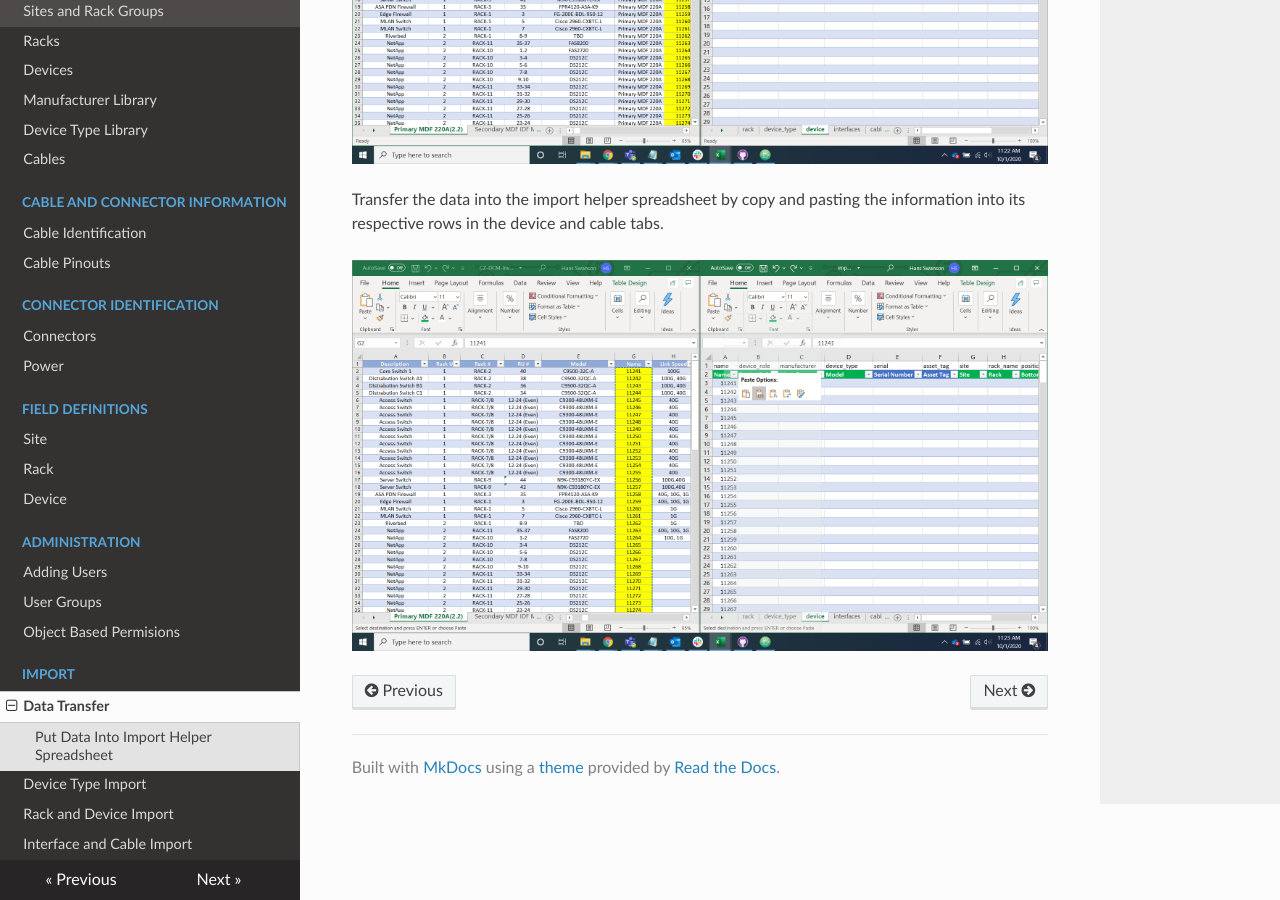
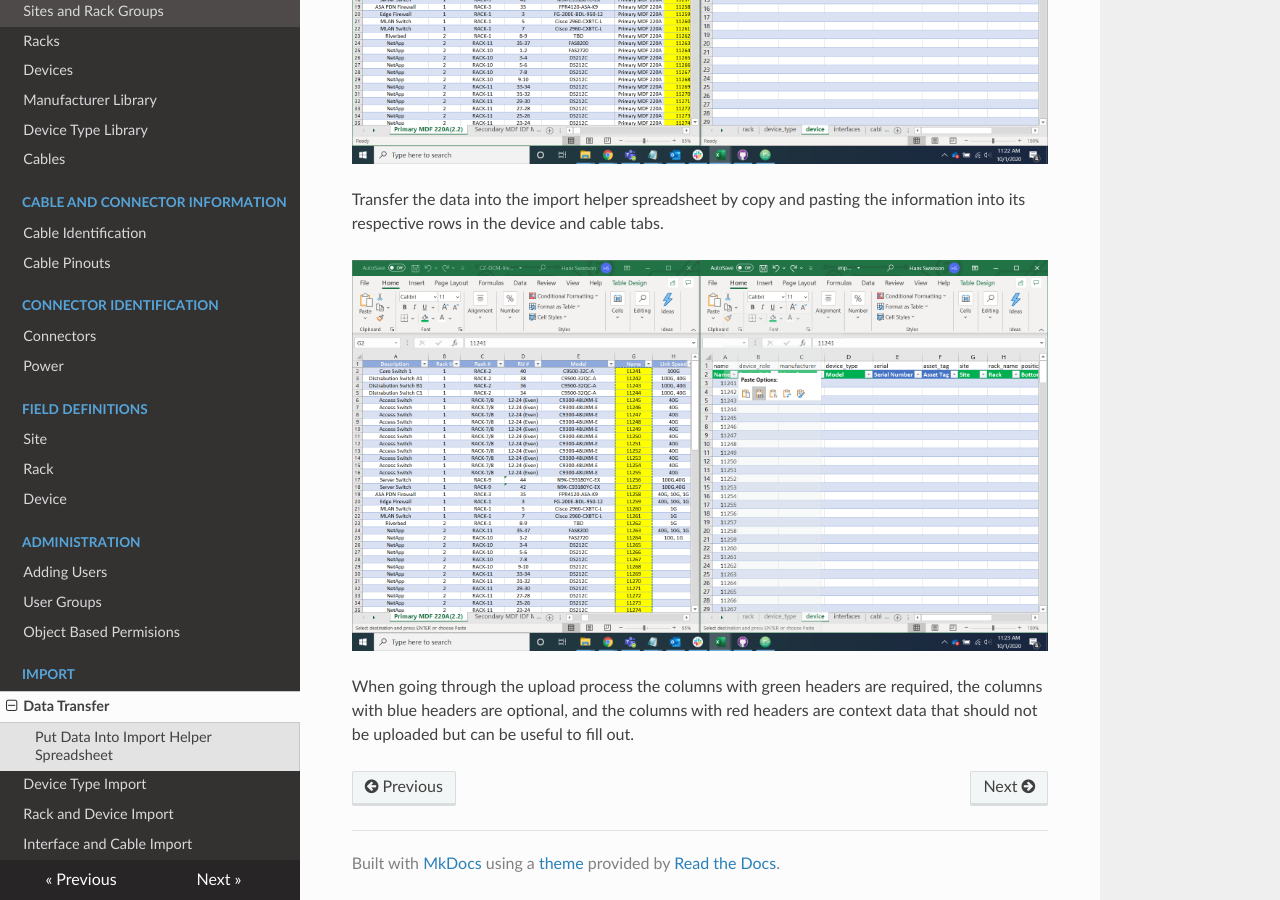
Before and after one commit to gadler01/peripety-docs, an MkDocs documentation site: the page built from docs/import/data_transfer.md, in a window 1280 px wide and 900 px high, scrolled down 912 px. Built offline with MkDocs 1.6.1, drawn with Linux system fonts in a browser that asks for light colours; nearby versions of some CDN libraries; old or Windows-style settings are respelled for this version of MkDocs; grey boxes are pictures that could not be loaded.

Commit message:
Update data_transfer.md

```diff
--- a/docs/import/data_transfer.md
+++ b/docs/import/data_transfer.md
@@ -13,3 +13,5 @@ Open the import helper spreadsheet alongside the client data you have been provi
 Transfer the data into the import helper spreadsheet by copy and pasting the information into its respective rows in the device and cable tabs.
 
 ![Data Transfer](../img/import/data_transfer.png)
+
+When going through the upload process the columns with green headers are required, the columns with blue headers are optional, and the columns with red headers are context data that should not be uploaded but can be useful to fill out.
```
